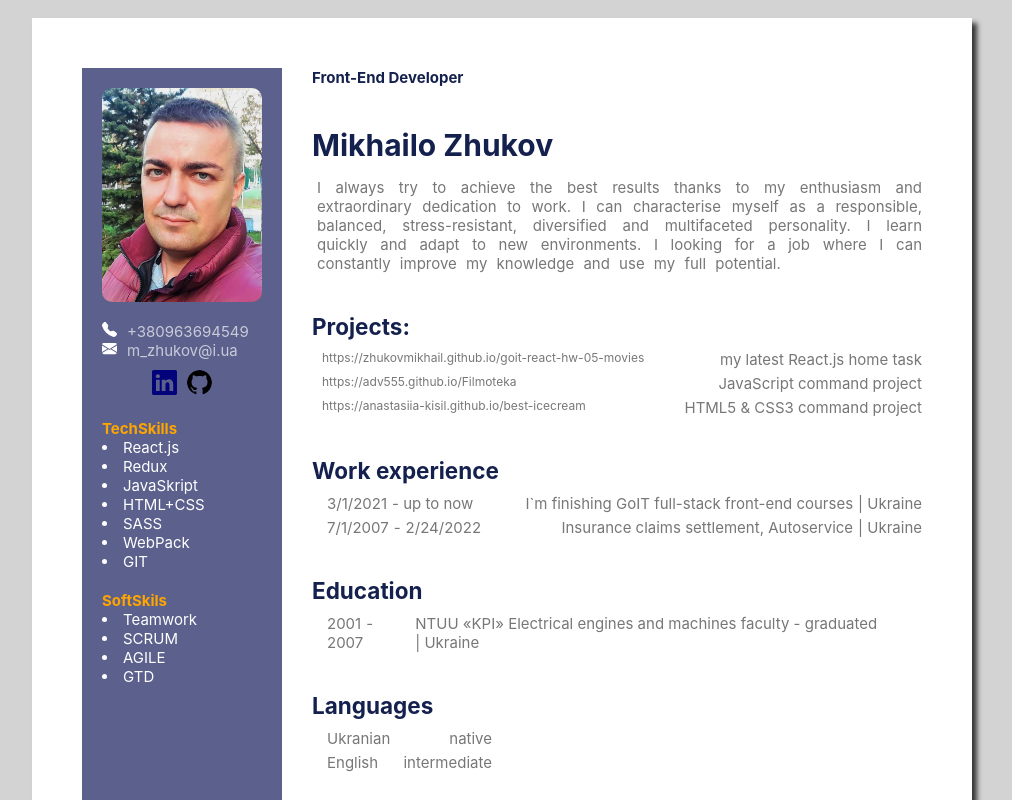
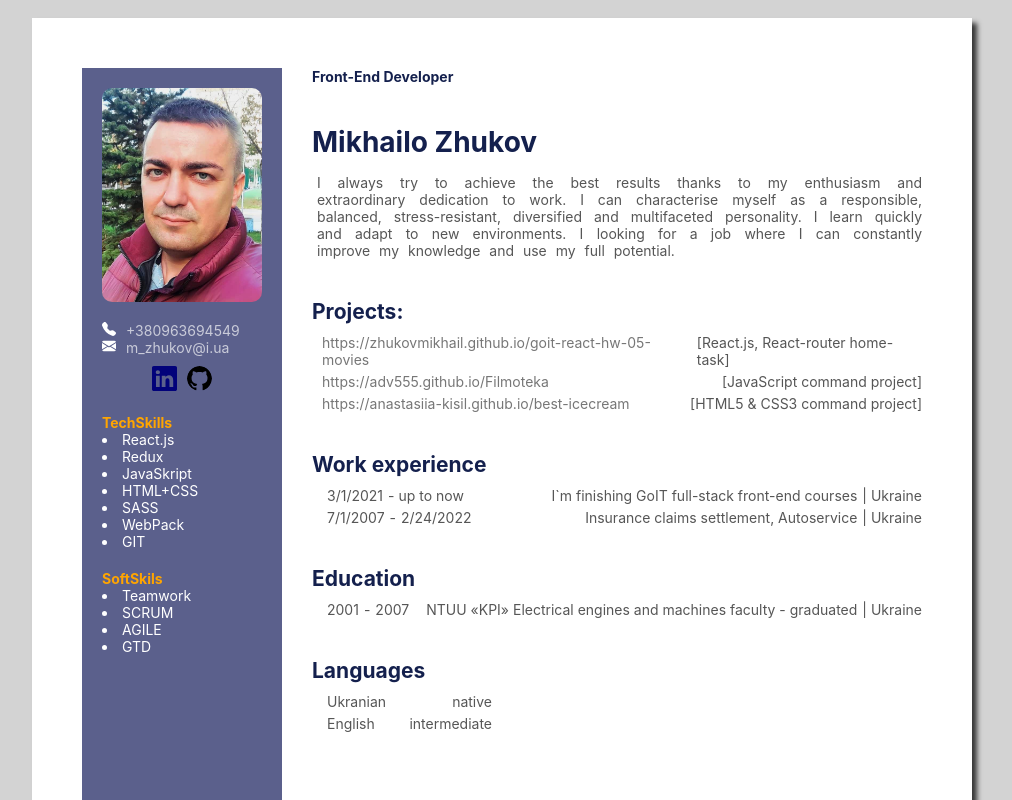
Before and after one commit to ZhukovMikhail/MyCVwithReact, a React (Create React App) app: page / in a window 1280 px wide. Shown: the top 800 px of the page, without its empty margins (138-1150 px from the left). Built offline with nearby package versions, Linux system fonts and the light colour scheme.

Commit message:
fixed styles

```diff
--- a/src/components/MainInfo/MainInfo.jsx
+++ b/src/components/MainInfo/MainInfo.jsx
@@ -26,19 +26,19 @@ export const MainInfo = () => {
           <a href={'https://zhukovmikhail.github.io/goit-react-hw-05-movies/'}>
             {'https://zhukovmikhail.github.io/goit-react-hw-05-movies'}
           </a>
-          <span>{'my latest React.js home task'}</span>
+          <span>{'[React.js, React-router home-task]'}</span>
         </li>
         <li>
           <a href={'https://adv555.github.io/Filmoteka/'}>
             {'https://adv555.github.io/Filmoteka'}
           </a>
-          <span> {'JavaScript command project'}</span>
+          <span> {'[JavaScript command project]'}</span>
         </li>
         <li>
           <a href={'https://anastasiia-kisil.github.io/best-icecream/'}>
             {'https://anastasiia-kisil.github.io/best-icecream'}
           </a>
-          <span> {'HTML5 & CSS3 command project'}</span>
+          <span> {'[HTML5 & CSS3 command project]'}</span>
         </li>
       </ul>
       <div>
--- a/src/components/MainInfo/MainInfo.styled.jsx
+++ b/src/components/MainInfo/MainInfo.styled.jsx
@@ -4,7 +4,7 @@ export const MainBox = styled.div`
   margin-left: 30px;
   p,
   span {
-    color: #777;
+    color: #565656;
     display: inline-block;
     margin-left: 5px;
   }
@@ -21,13 +21,13 @@ export const MainBox = styled.div`
   a {
     display: inline-block;
     text-decoration: none;
-    font-size: 12px;
     transition: 300ms;
     color: #777;
     &:hover,
     :focus {
       color: orange;
       text-decoration: underline;
+      transform: scaleX(1.05);
     }
   }
 
--- a/src/index.css
+++ b/src/index.css
@@ -22,7 +22,7 @@ body {
     sans-serif;
   -webkit-font-smoothing: antialiased;
   -moz-osx-font-smoothing: grayscale;
-  font-size: 15px;
+  font-size: 14px;
   background-color: lightgray;
 
   display: flex;
```
